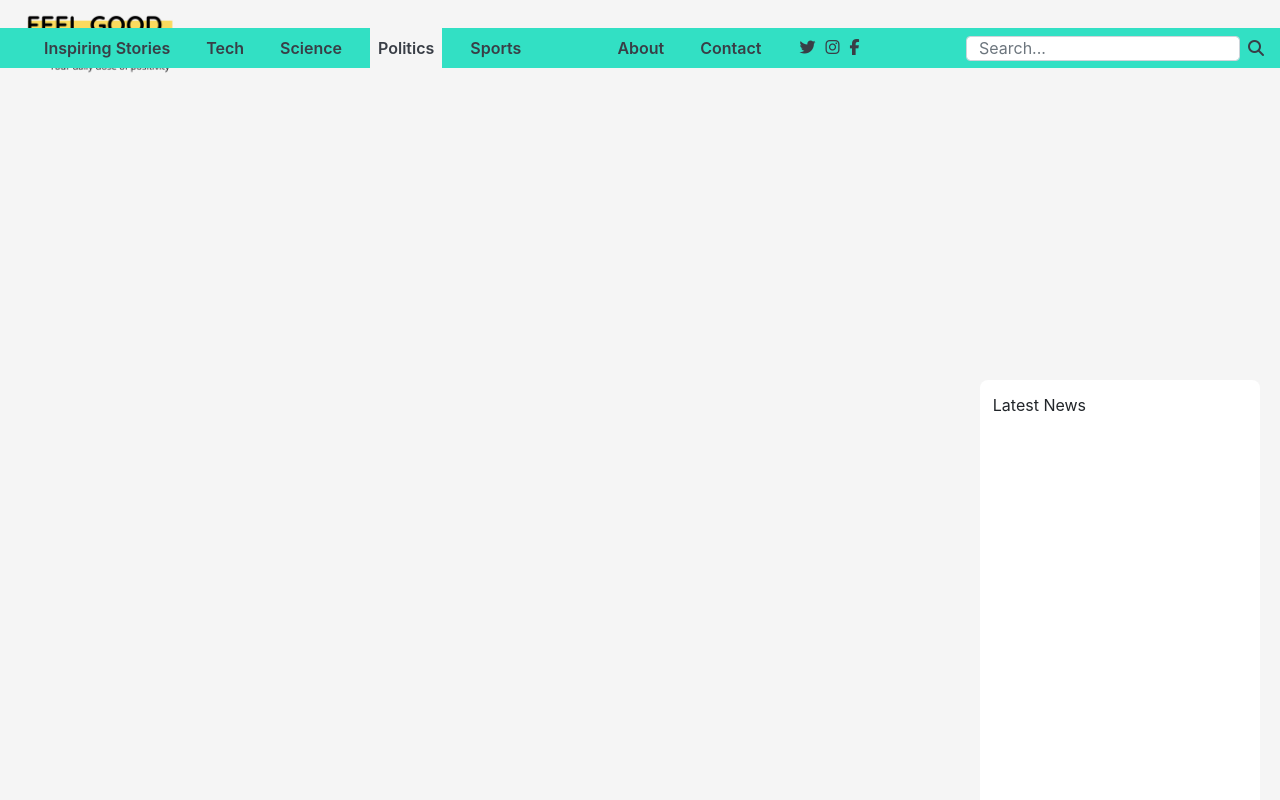
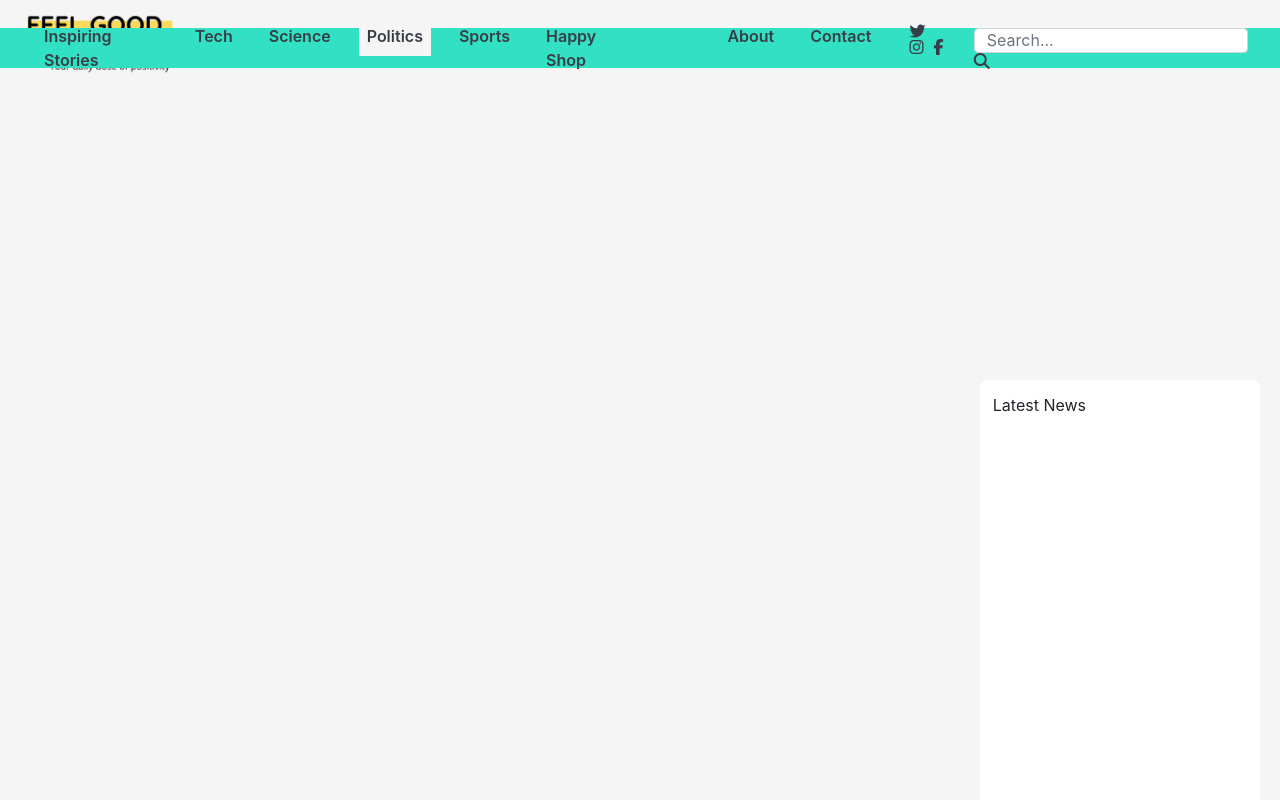
Before and after one commit to utopia90/feelgoodnews, a plain HTML site: page politics.html in a window 1280 px wide. Shown: the top 800 px of the page. Drawn offline with Linux system fonts and the light colour scheme; no server answers.

Commit message:
changes8

```diff
--- a/politics.html
+++ b/politics.html
@@ -27,6 +27,7 @@
                     <li class="nav-item"><a class="nav-link" target="_blank" href="science.html">Science</a></li>
                     <li class="nav-item"><a class="nav-link politics-btn" target="_blank" href="politics.html">Politics</a></li>
                     <li class="nav-item"><a class="nav-link" target="_blank" href="sports.html">Sports</a></li>
+                    <li class="nav-item"><a class="nav-link" target="_blank" href="shop.html">Happy Shop</a></li>
                     <li class="nav-item about"><a class="nav-link about" target="_blank" href="about.html">About</a></li>
                     <li class="nav-item"><a class="nav-link" target="_blank" href="contact.html">Contact</a></li>
                     <li class="nav-item social-icons"><i class="fab fa-twitter"><i class="fab fa-instagram"><i class="fab fa-facebook-f"></i></i>
```
Also changed, not shown: science.html (+1 -0 lines), sports.html (+1 -0 lines), stories.html (+1 -0 lines), tech.html (+1 -0 lines).
